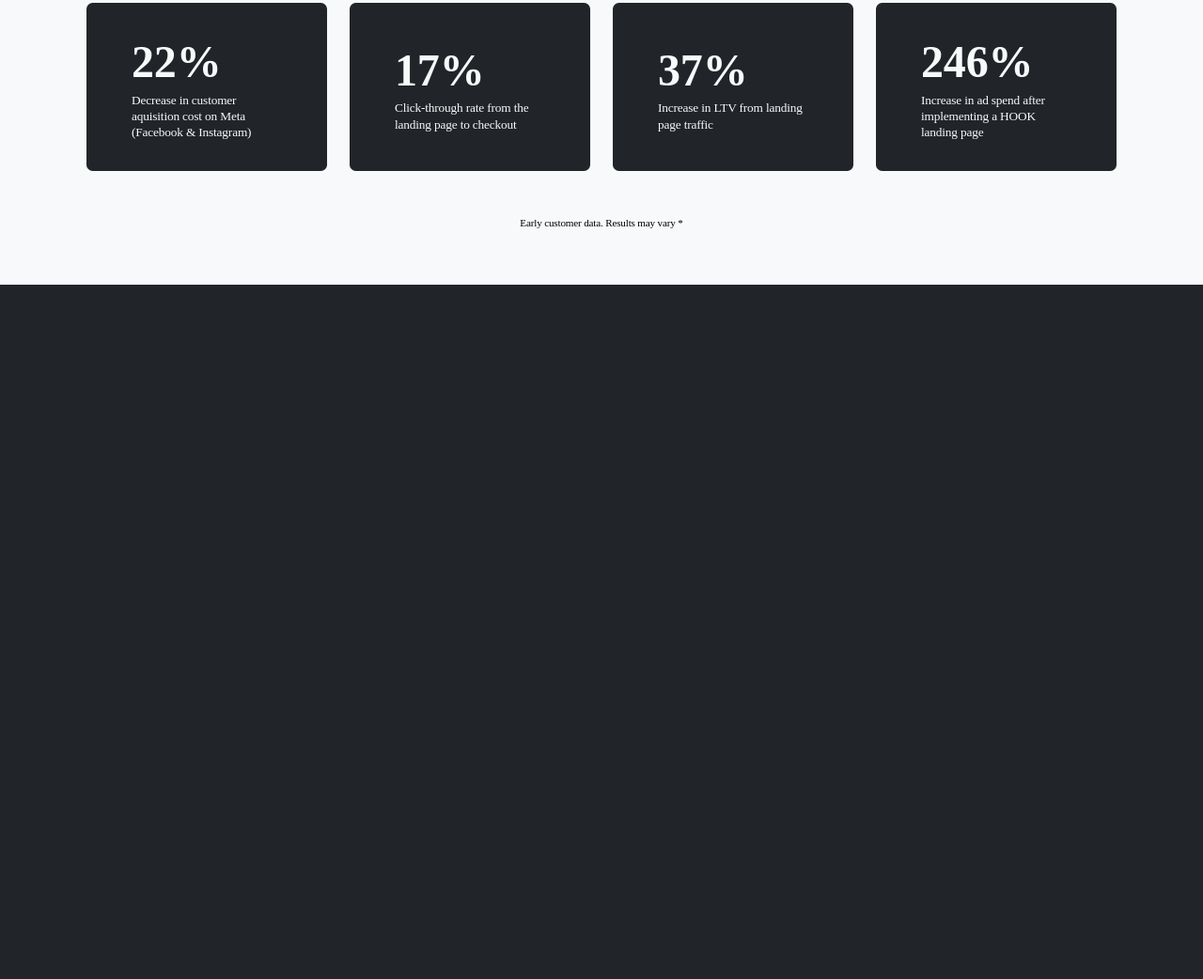
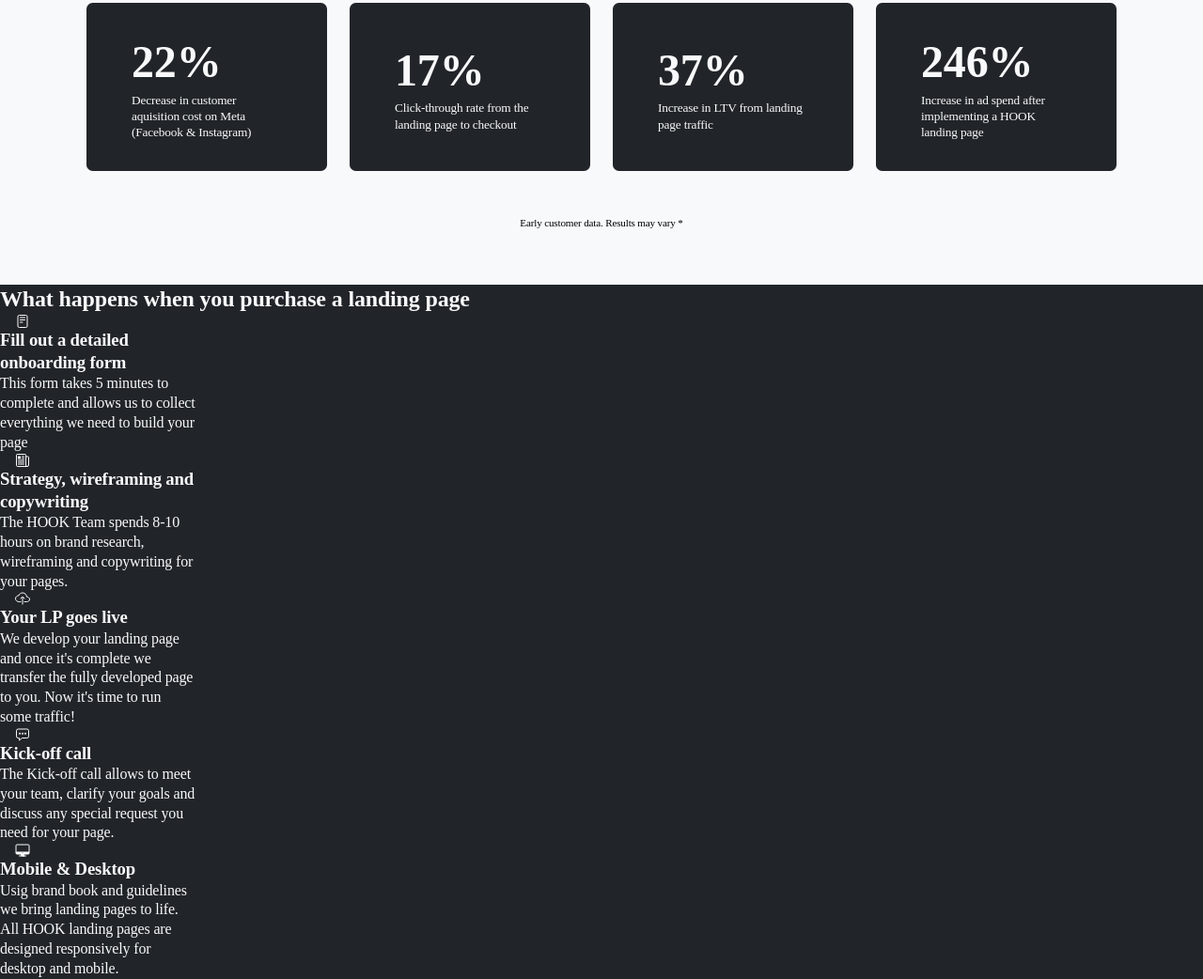
Before and after one commit to Grey01Rebel/HOOK, a plain HTML site: page index.html in a window 1280 px wide. Shown: the part 3051-4093 px from the top of the page at 94% size. Before the commit the page ends 3354 px from the top, so only its background shows below. Drawn offline with nearby package versions, Linux system fonts and the light colour scheme; a web font is replaced by a local one.

Commit message:
feat: Added texts and Icons to the steps section

```diff
--- a/app.css
+++ b/app.css
@@ -126,7 +126,7 @@ ion-icon {
     color: var(--heading-font-color-black);
     display: grid;
     grid-template-columns: repeat(2, 1fr);
-    width: 800px;
+    width: 50rem;
     align-items: center;
     justify-items: center;
     justify-content: center;
@@ -268,3 +268,14 @@ ion-icon {
     font-size: var(--h1);
     font-weight: 600;
 }
+
+.steps {
+    color: var(--heading-font-color-black);
+    width: 50rem;
+}
+
+.steps-child {
+    display: flex;
+    flex-direction: column;
+    width: 13rem;
+}
--- a/index.html
+++ b/index.html
@@ -86,7 +86,7 @@
                             <h1 class="section-header2">We are the experts in landing pages that convert</h1>
                         </div>
                         <p class="founder-para1">Our founder, Ashley Fil, has generated more than $35,000,0000 in revenue for ecommerce brands with landing pages for brands that you love.</p>
-                        <p class="founder-para2">After making hundreds of landing pages Fil brands clients, Ashley put together a world-class team of strategists, copyeriters, designers, developers, and a group of creative leads to launch HOOK - the most effective landing page agency used by category-defning brands and agencies.</p>
+                        <p class="founder-para2">After making hundreds of landing pages Fil brands clients, Ashley put together a world-class team of strategists, copywriters, designers, developers, and a group of creative leads to launch HOOK - the most effective landing page agency used by category-defning brands and agencies.</p>
                     </div>
                     <img class="founder" src="/IMG/image.png" alt="">
             </div>
@@ -123,6 +123,52 @@
                 <p class="founder-para2">Early customer data. Results may vary *</p>
             </div>
         </section>
+
+        <section>
+            <div class="steps">
+                <h2>What happens when you purchase a landing page</h2>
+                <div class="steps-child">
+                    <ion-icon class="steps-icon" name="reader-outline"></ion-icon>
+                    <div>
+                        <h3>Fill out a detailed onboarding form</h3>
+                        <p>This form takes 5 minutes to complete and allows us to collect everything we need to build your page</p>
+                    </div>
+                </div>
+
+                <div class="steps-child">
+                    <ion-icon name="newspaper-outline"></ion-icon>
+                    <div>
+                        <h3>Strategy, wireframing and copywriting</h3>
+                        <p>The HOOK Team spends 8-10 hours on brand research, wireframing and copywriting for your pages.</p>
+                    </div>
+                </div>
+
+                <div class="steps-child">
+                    <ion-icon name="cloud-upload-outline"></ion-icon>
+                    <div>
+                        <h3>Your LP goes live</h3>
+                        <p>We develop your landing page and once it's complete we transfer the fully developed page to you. Now it's time to run some traffic!</p>
+                    </div>
+                </div>
+
+                <div class="steps-child">
+                    <ion-icon name="chatbox-ellipses-outline"></ion-icon>
+                    <div>
+                        <h3>Kick-off call</h3>
+                        <p>The Kick-off call allows to meet your team, clarify your goals and discuss any special request you need for your page.</p>
+                    </div>
+                </div>
+
+                <div class="steps-child">
+                    <ion-icon name="desktop-outline"></ion-icon>
+                    <div>
+                        <h3>Mobile & Desktop</h3>
+                        <p>Usig brand book and guidelines we bring landing pages to life. All HOOK landing pages are designed responsively for desktop and mobile.</p>
+                    </div>
+                </div>
+            </div>
+        </section>
+
     </div>
     <script type="module" src="https://unpkg.com/ionicons@7.1.0/dist/ionicons/ionicons.esm.js"></script>
     <script nomodule src="https://unpkg.com/ionicons@7.1.0/dist/ionicons/ionicons.js"></script>
```
